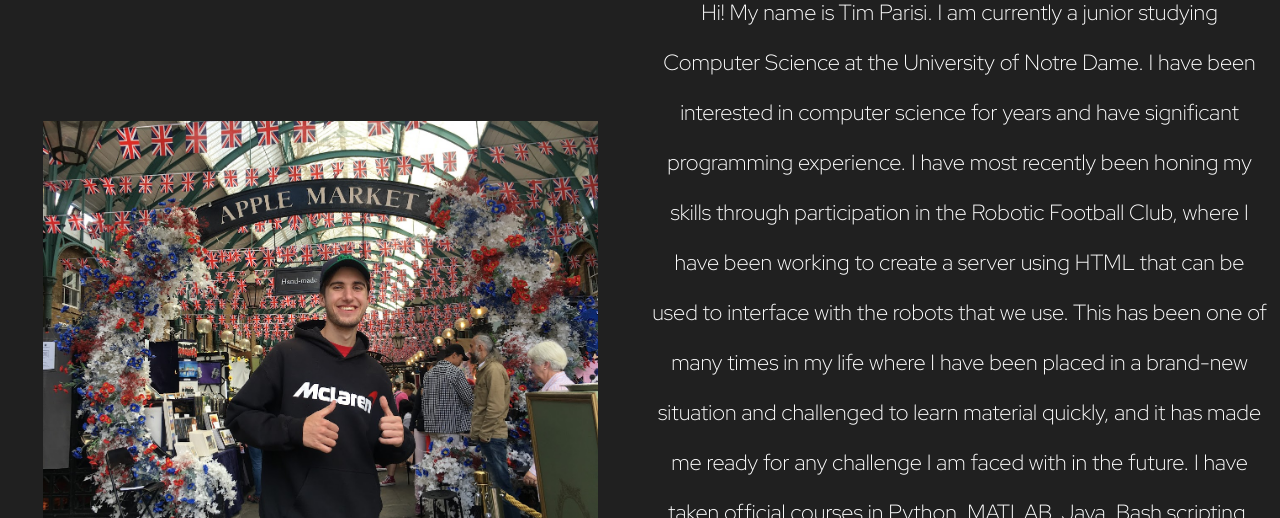
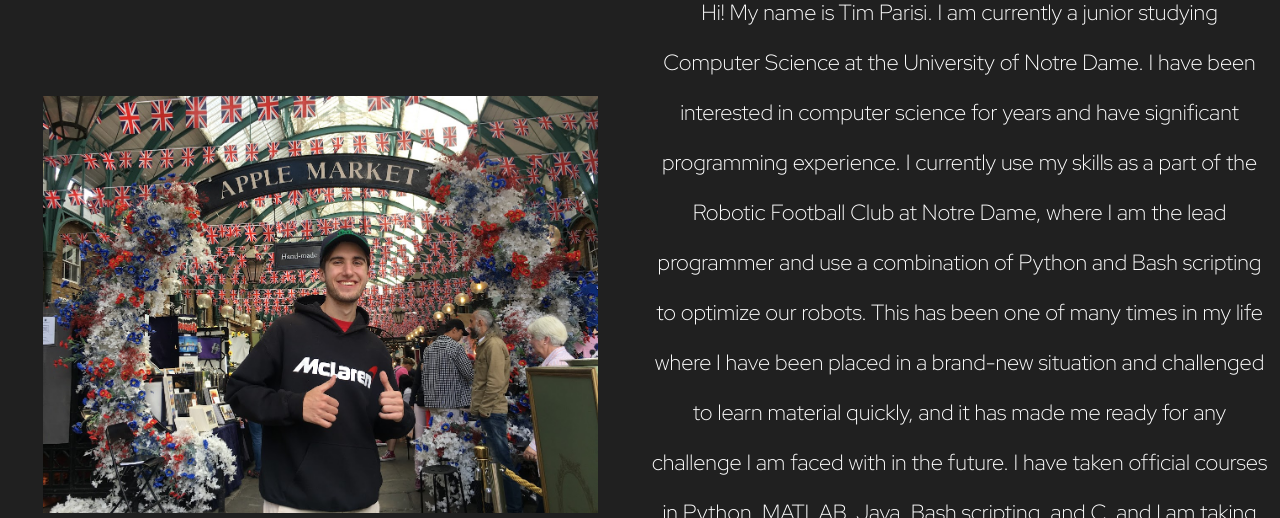
Before and after one commit to tim-parisi/tim-parisi.github.io, a plain HTML site: page index.html in a window 1280 px wide. Shown: the part 147-665 px from the top of the page. Drawn offline with Linux system fonts and the light colour scheme.

Commit message:
Improved about me text and added favicon

```diff
--- a/index.html
+++ b/index.html
@@ -9,6 +9,7 @@
     <link href="https://fonts.googleapis.com/css2?family=Red+Hat+Display:ital,wght@0,300..900;1,300..900&display=swap"
         rel="stylesheet">
     <link href="homePage.css" rel="stylesheet">
+    <link rel="shortcut icon" href="favicon.ico"/>
 </head>
 
 <body>
@@ -50,34 +51,15 @@
                     <div class="bio">
                     <h2>About Me</h2>
                     <p>
-                        Hi! My name is Tim Parisi. I am currently a junior studying Computer Science at the University
-                        of Notre
-                        Dame.
-                        I have been interested in computer science for years and have significant programming
-                        experience. I have
-                        most recently been honing
-                        my skills through participation in the Robotic Football Club, where I have been working to
-                        create a
-                        server
-                        using HTML that
-                        can be used to interface with the robots that we use. This has been one of many times in my life
-                        where I
-                        have been placed
-                        in a brand-new situation and challenged to learn material quickly, and it has made me ready for
-                        any
-                        challenge I am faced with
-                        in the future. I have taken official courses in Python, MATLAB, Java, Bash scripting, and C, and
-                        I am
-                        taking
-                        courses such as Intro to AI and Programming Paradigms this Fall to develop my skills in every
-                        language
-                        further. I also
-                        have taken Introduction to Embedded Systems as I work to develop a well-rounded computer science
-                        education.
-                        I am eager
-                        for more opportunities to showcase and enhance my skills, as well as to contribute to the
-                        successes of a
-                        team in a business setting,
+                        Hi! My name is Tim Parisi. I am currently a junior studying Computer Science at the University of Notre Dame.
+                        I have been interested in computer science for years and have significant programming experience. I currently use my skills as a part of the Robotic Football Club
+                        at Notre Dame, where I am the lead programmer and use a combination of Python and Bash scripting to optimize our robots. This has been one of many times
+                        in my life where I have been placed in a brand-new situation and challenged to learn material quickly, and it has made me ready for
+                        any challenge I am faced with in the future. I have taken official courses in Python, MATLAB, Java, Bash scripting, and C, and
+                        I am taking courses such as Intro to AI and Programming Paradigms this Fall to further develop my skills in all languages.
+                        I also have taken Introduction to Embedded Systems as I work to develop a well-rounded computer science
+                        education. I am eager for more opportunities to showcase and enhance my skills, as well as to contribute to the
+                        successes of a team in a business setting.
                     </p>
                 </div>
                 </th>
```
Also changed, not shown: favicon.ico (added).
